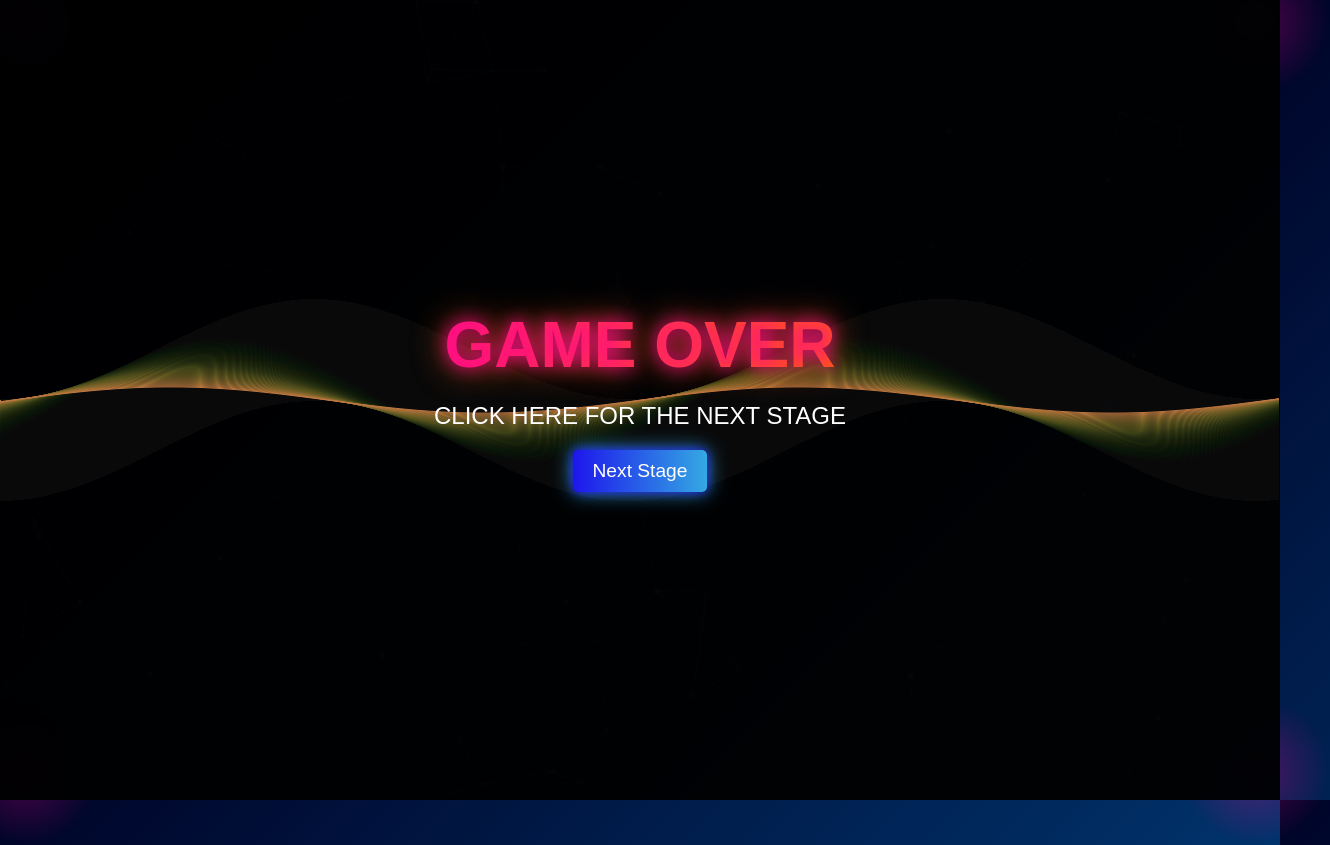
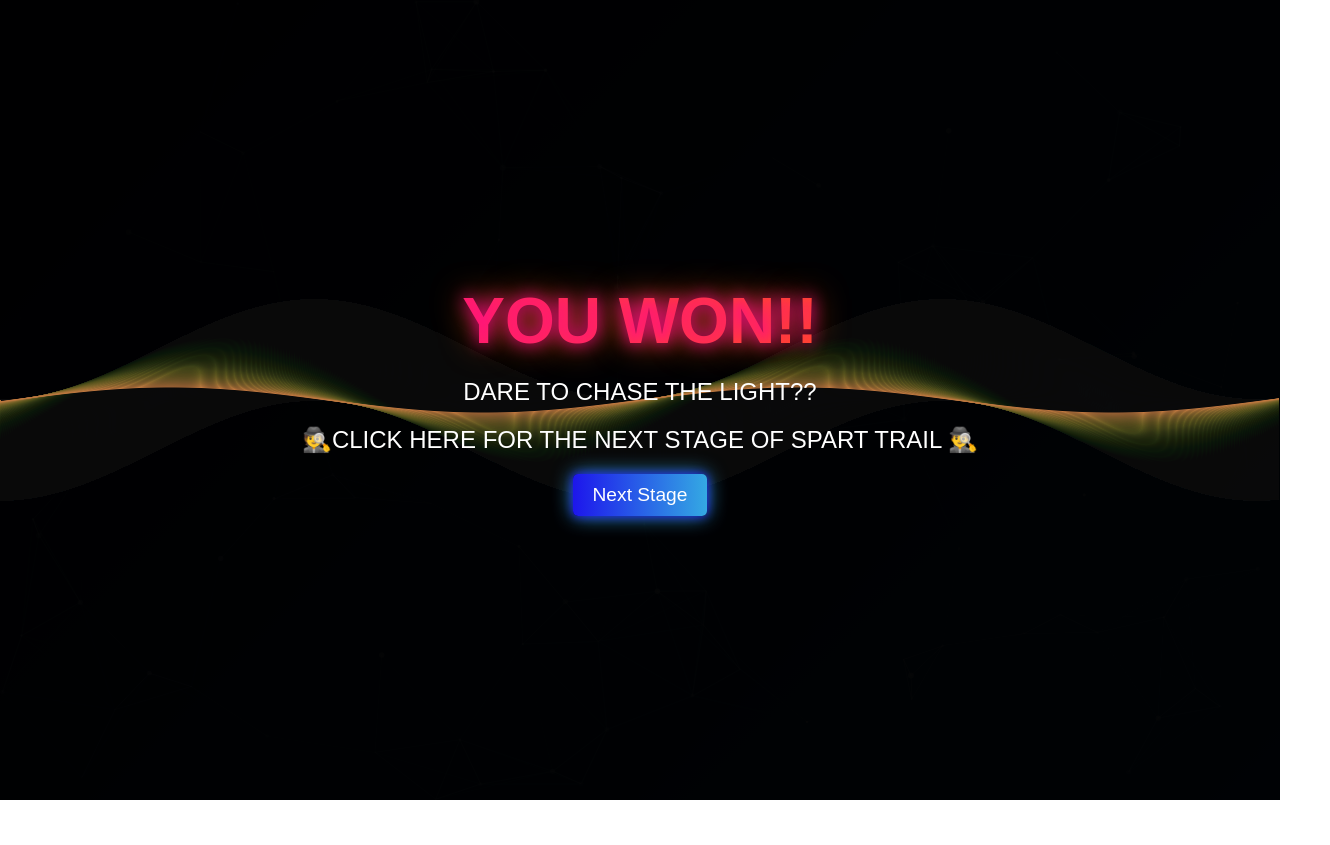
Before and after one commit to AnshuSingh01/PhotonicsGames, a plain HTML site: page index5.html in a window 1280 px wide. Shown: the whole page, 1330 px wide, since content can reach past the window. After the commit the page ends 800 px from the top, so only its background shows below. Drawn offline with nearby package versions, Linux system fonts and the light colour scheme.

Commit message:
Initial commit

```diff
--- a/index5.html
+++ b/index5.html
@@ -8,16 +8,11 @@
 </head>
 <body>
     <div class="container">
-        <h1 class="game-over">GAME OVER</h1>
-        <p class="next-stage">CLICK HERE FOR THE NEXT STAGE</p>
-        <a href="https://www.instagram.com/?next=%2F" class="glowing-link" id="next-stage-link">Next Stage</a>
+        <h1 class="you-won">YOU WON!!</h1>
+        <p class="next-stage"> DARE TO CHASE THE LIGHT??</p>
+        <p class="next-stage"> 🕵CLICK HERE FOR THE NEXT STAGE OF SPART TRAIL 🕵‍♂</p>
+        <a href="https://script.google.com/macros/s/AKfycbxEZ9utLeUENrV_llQBHHYntvzLngD19ozw57_274chfGn0FgWIG6QnZ_FpJa1vA2yjTw/exec" class="glowing-link" id="next-stage-link">Next Stage</a>
     </div>
-
-    <!-- Corner decorative elements -->
-    <div class="corner-decor top-left"></div>
-    <div class="corner-decor top-right"></div>
-    <div class="corner-decor bottom-left"></div>
-    <div class="corner-decor bottom-right"></div>
 
     <!-- Particle container -->
     <div id="particles-js"></div>
--- a/script5.js
+++ b/script5.js
@@ -133,3 +133,5 @@ particlesJS('particles-js', {
 document.addEventListener('contextmenu', function(e) {
     e.preventDefault();
 });
+
+// HI
--- a/style5.css
+++ b/style5.css
@@ -30,7 +30,7 @@ body {
     z-index: 2;
 }
 
-.game-over {
+.you-won {
     font-size: 4rem;
     font-weight: bold;
     text-transform: uppercase;
@@ -39,6 +39,7 @@ body {
     -webkit-text-fill-color: transparent;
     animation: glow 2s infinite alternate;
 }
+
 
 .next-stage {
     font-size: 1.5rem;
@@ -72,44 +73,6 @@ body {
     }
 }
 
-/* Corner decorative elements */
-.corner-decor {
-    position: absolute;
-    width: 150px;
-    height: 150px;
-    background: radial-gradient(circle, rgba(255, 0, 153, 0.3), transparent 70%);
-    z-index: 1;
-    animation: float 6s infinite ease-in-out;
-}
-
-.top-left {
-    top: -50px;
-    left: -50px;
-}
-
-.top-right {
-    top: -50px;
-    right: -50px;
-}
-
-.bottom-left {
-    bottom: -50px;
-    left: -50px;
-}
-
-.bottom-right {
-    bottom: -50px;
-    right: -50px;
-}
-
-@keyframes float {
-    0%, 100% {
-        transform: translateY(0);
-    }
-    50% {
-        transform: translateY(-20px);
-    }
-}
 
 /* Particle container */
 #particles-js {
```
Also changed, not shown: Home_page.html (renamed from index.html, +0 -3 lines).
